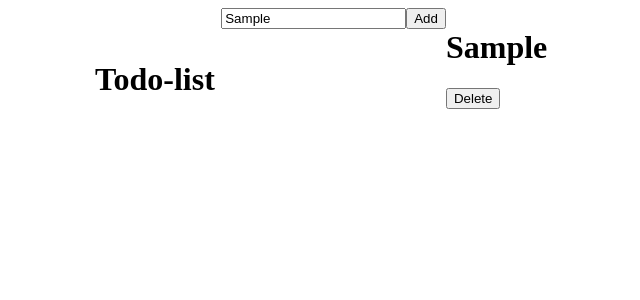
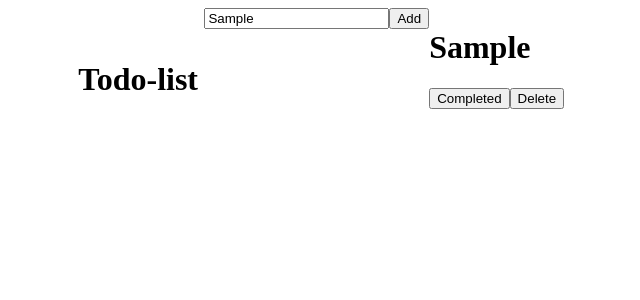
Before and after one commit to michoti/React_todo, a React (Create React App) app: page / in a window 1280 px wide. Both pictures are taken after typing "Sample" into the empty fields and a click on the button "Add". Shown: the top 300 px of the page, without its empty margins (322-962 px from the left). Built offline with nearby package versions, Linux system fonts and the light colour scheme.

Commit message:
modified

```diff
--- a/src/App.css
+++ b/src/App.css
@@ -1,5 +1,6 @@
 .App{
-    height: 100vh;
+    height: 100%;
+    width: 100%;
 }
 
 .main {
--- a/src/App.js
+++ b/src/App.js
@@ -18,10 +18,17 @@ const App = () => {
         const task = {
             id : todo.length === 0 ? 1: todo[todo.length - 1].id + 1,
             taskName: input,
+            completed: false,
         };
 
         setTodo([...todo, task]);
     };
+
+    const completeTask = (id) => {
+        setTodo(todo.map((task) => task.id === id ? {...task, completed: true} : task))
+
+    };
+
 
     const deleteTask = (id) => {
         setTodo(todo.filter(task => task.id !== id));
@@ -34,12 +41,14 @@ const App = () => {
                     <Header />
                 </div>
                 <div>
-                <Form handleInputChange={handleInputChange} addTask={addTask} />
+                    <div>
+                        <Form handleInputChange={handleInputChange} addTask={addTask} />
+                    </div>
                 </div>
                 <div>
                     {todo.map((task) => {
                         return (
-                            <List taskName={task.taskName} id={task.id} deleteTask={deleteTask} />
+                            <List taskName={task.taskName} id={task.id} completed={task.completed} deleteTask={deleteTask} completedTask={completeTask} />
                         )
                     })}
                 </div>
--- a/src/components/Form.js
+++ b/src/components/Form.js
@@ -8,6 +8,7 @@ const Form = (props) => {
         type="text"
         onChange={props.handleInputChange}
         placeholder='Enter a todo...'
+        required
         />
         <button onClick={props.addTask} type="submit">Add</button>
 
--- a/src/components/List.js
+++ b/src/components/List.js
@@ -2,8 +2,9 @@ import React from 'react'
 
 const List = (props) => {
   return (
-     <div>
+     <div style={{backgroundColor: props.completed ? "green" : "white"}}>
         <h1>{props.taskName}</h1>
+        <button onClick={() => props.completedTask(props.id)} >Completed</button>
         <button onClick={() => props.deleteTask(props.id)} >Delete</button>
     </div>
   )
```
